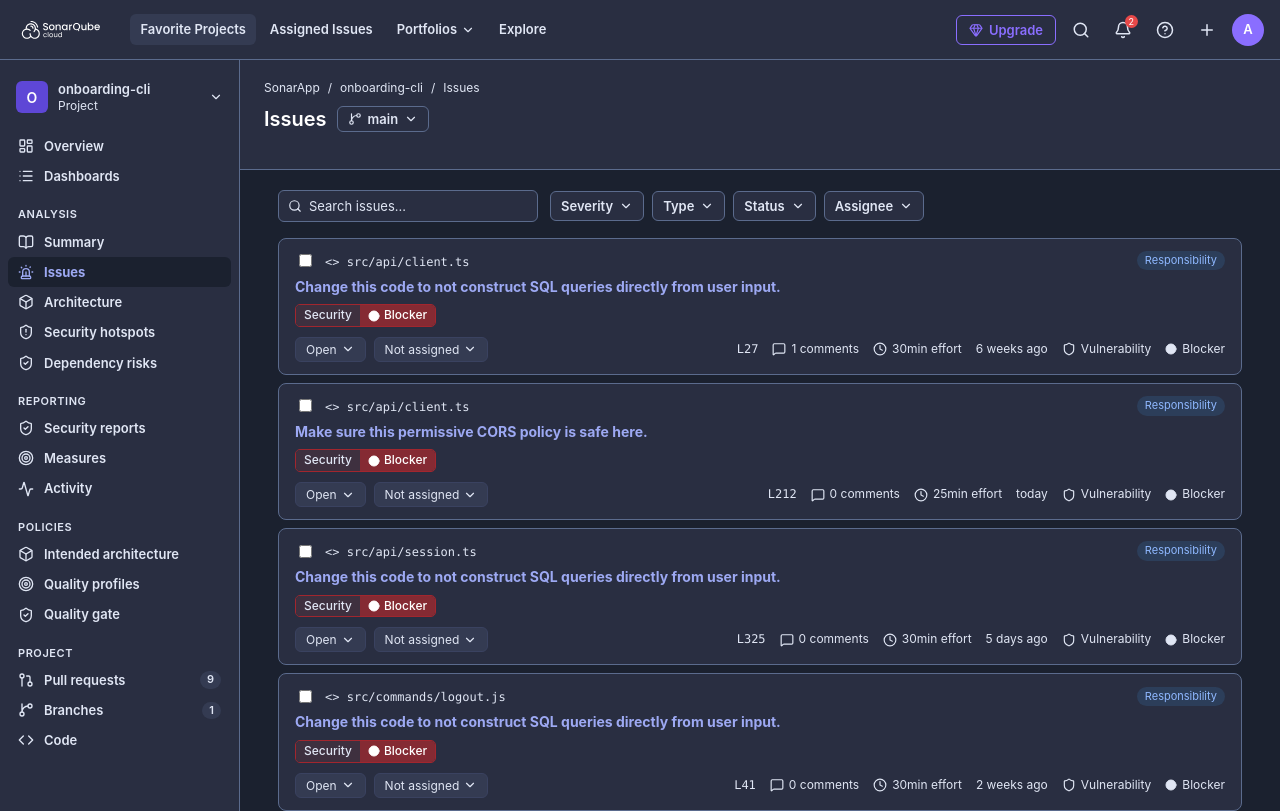
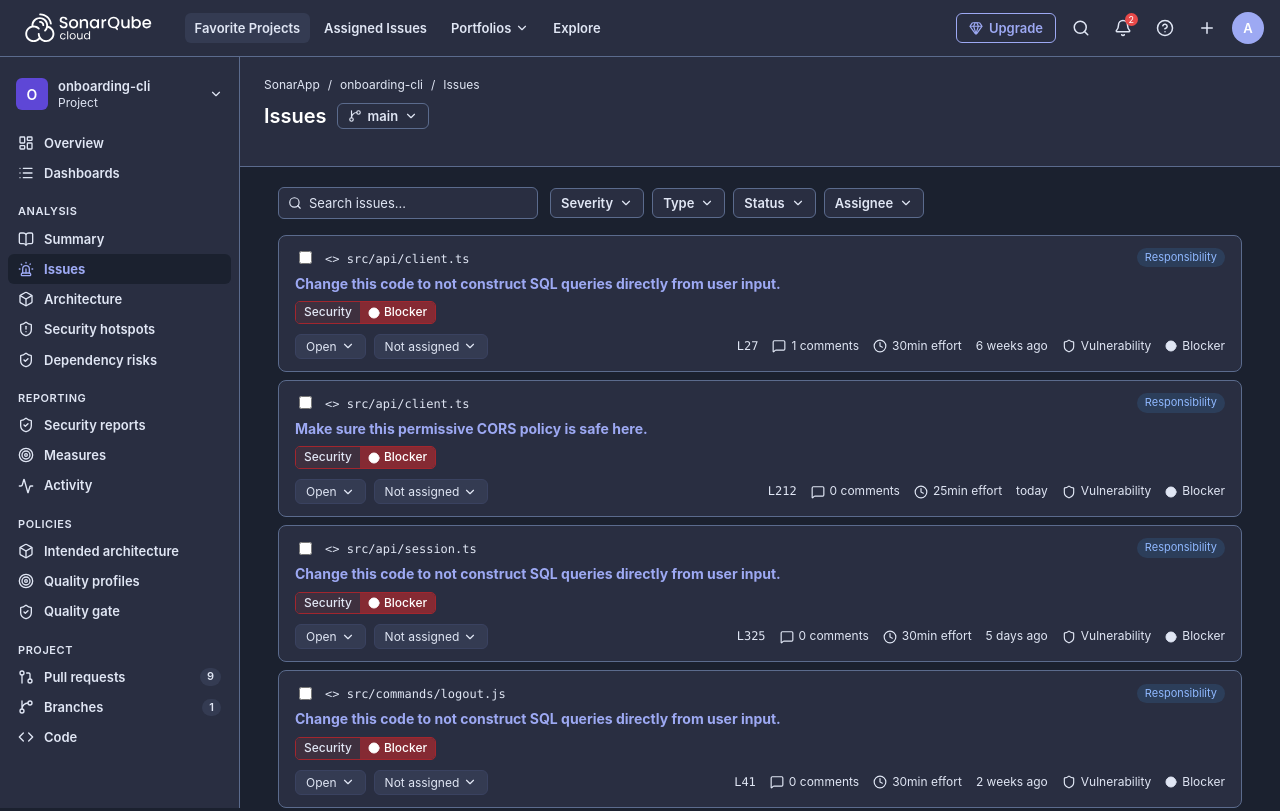
Before and after one commit to heyfriedaa/sonar-filter, a React (Vite) app: page / in a window 1280 px wide. Built offline with nearby package versions, Linux system fonts and the light colour scheme.

Commit message:
Updated logo

```diff
--- a/src/App.css
+++ b/src/App.css
@@ -16,8 +16,7 @@
   display: flex;
   align-items: center;
   justify-content: space-between;
-  height: 60px;
-  padding: 0 16px;
+  padding: 4px 16px;
   background: var(--sc-surface);
   border-bottom: 1px solid var(--sc-border);
   position: sticky;
@@ -94,7 +93,7 @@
   font-weight: 600;
 
   &:hover {
-    background: rgba(138, 110, 255, 0.12);
+    background: rgba(157, 169, 243, 0.12);
   }
 }
 
--- a/src/components/TopNav.jsx
+++ b/src/components/TopNav.jsx
@@ -7,7 +7,7 @@
       <div className="top-nav-left">
         <div className="top-nav-brand">
           <div className="logo-placeholder">
-            <img className="logo-mark" src={logoUrl} height="30" alt="SonarQube Cloud" />
+            <img className="logo-mark" src={logoUrl} height="48" alt="SonarQube Cloud" />
           </div>
         </div>
         <nav className="top-nav-links">
--- a/src/index.css
+++ b/src/index.css
@@ -16,7 +16,7 @@
   --sc-text-tertiary: #e0e6f4;
   --sc-text-accent: #9da9f3;
   --sc-link: #6c99f4;
-  --sc-accent: #8a6eff;
+  --sc-accent: #9da9f3;
   --sc-upgrade-bg: #5e47d6;
   --sc-danger: #e84949;
   --sc-danger-bg: rgba(232, 73, 73, 0.12);
```
